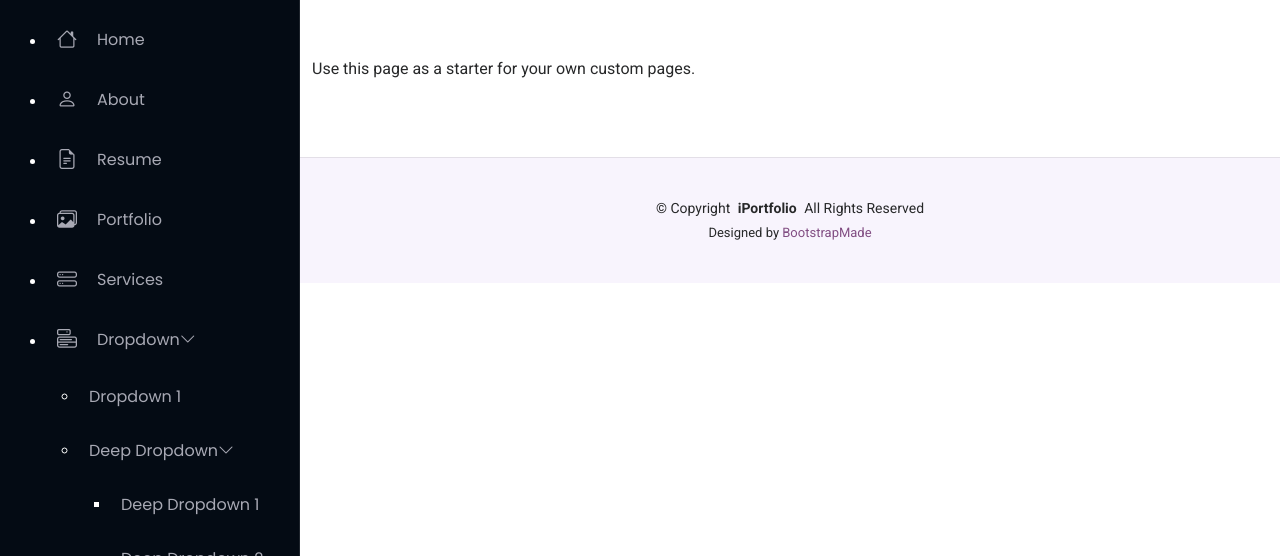
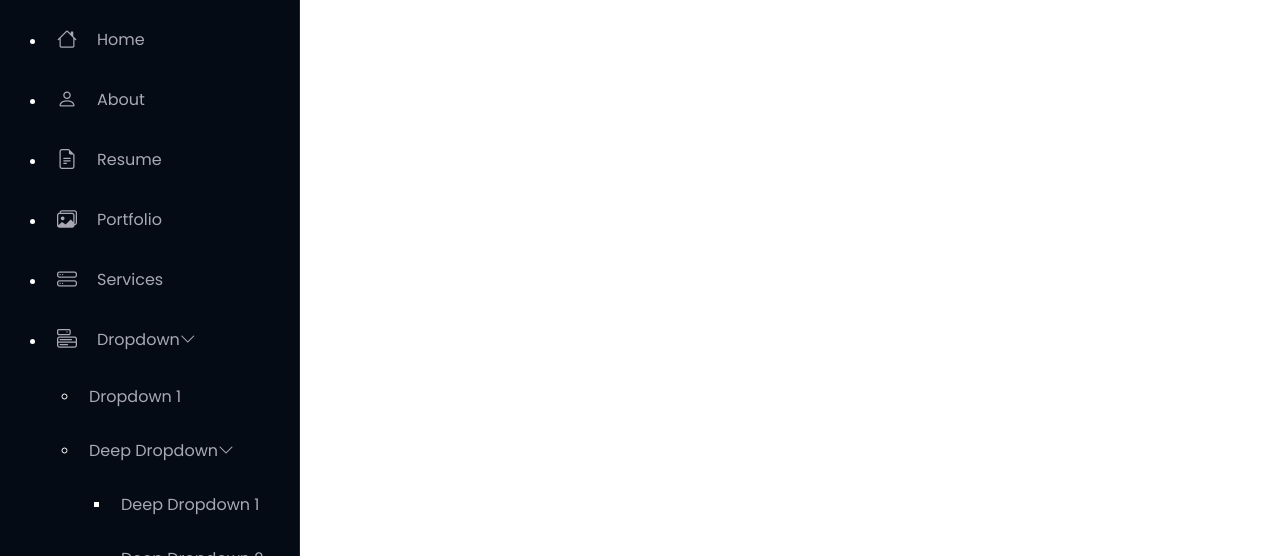
Before and after one commit to anggeching/BuildTech, a plain HTML site: page starter-page.html in a window 1280 px wide. Shown: the part 244-800 px from the top of the page. Drawn offline with Linux system fonts and the light colour scheme.

Commit message:
test links

```diff
--- a/starter-page.html
+++ b/starter-page.html
@@ -113,30 +113,11 @@
         <p>Necessitatibus eius consequatur ex aliquid fuga eum quidem sint consectetur velit</p>
       </div><!-- End Section Title -->
 
-      <div class="container" data-aos="fade-up">
-        <p>Use this page as a starter for your own custom pages.</p>
-      </div>
+
 
     </section><!-- /Starter Section Section -->
 
   </main>
-
-  <footer id="footer" class="footer position-relative light-background">
-
-    <div class="container">
-      <div class="copyright text-center ">
-        <p>© <span>Copyright</span> <strong class="px-1 sitename">iPortfolio</strong> <span>All Rights Reserved</span></p>
-      </div>
-      <div class="credits">
-        <!-- All the links in the footer should remain intact. -->
-        <!-- You can delete the links only if you've purchased the pro version. -->
-        <!-- Licensing information: https://bootstrapmade.com/license/ -->
-        <!-- Purchase the pro version with working PHP/AJAX contact form: [buy-url] -->
-        Designed by <a href="https://bootstrapmade.com/">BootstrapMade</a>
-      </div>
-    </div>
-
-  </footer>
 
   <!-- Scroll Top -->
   <a href="#" id="scroll-top" class="scroll-top d-flex align-items-center justify-content-center"><i class="bi bi-arrow-up-short"></i></a>
```
Also changed, not shown: index.html (+3 -3 lines).
